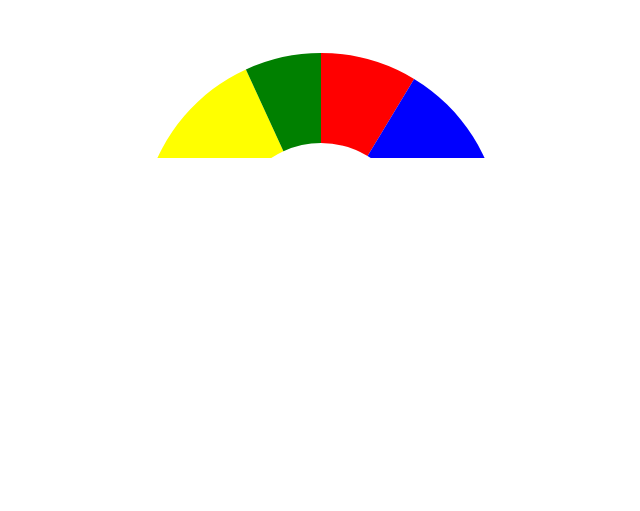
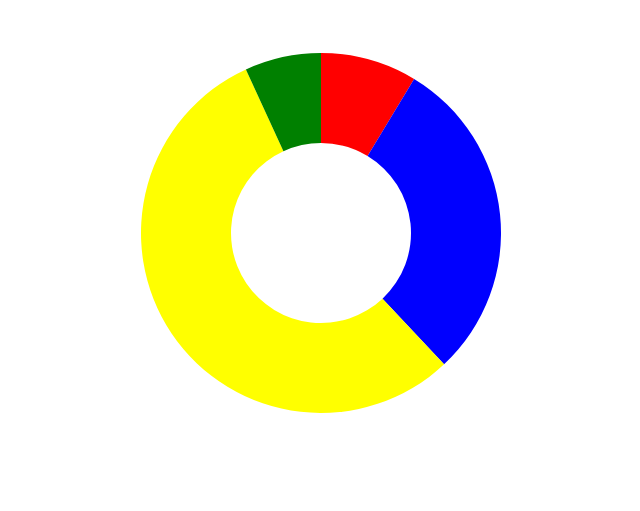
Before and after one commit to madebymak/d3-project, a plain HTML site: page index.html in a window 1280 px wide. Shown: the whole page, without its empty margins (167-807 px from the left). Drawn offline with nearby package versions, Linux system fonts and the light colour scheme.

Commit message:
Fix pie chart cut in half.

```diff
--- a/styles.css
+++ b/styles.css
@@ -1,5 +1,6 @@
 body {
-
+  width: 960px;
+  height: 500px;
 }
 
 svg {
```
